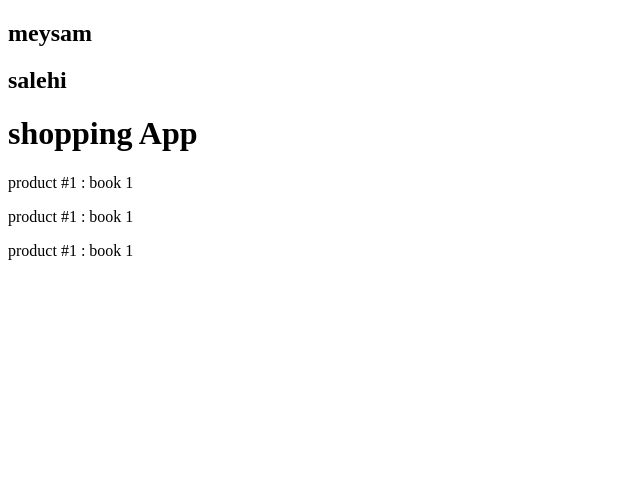
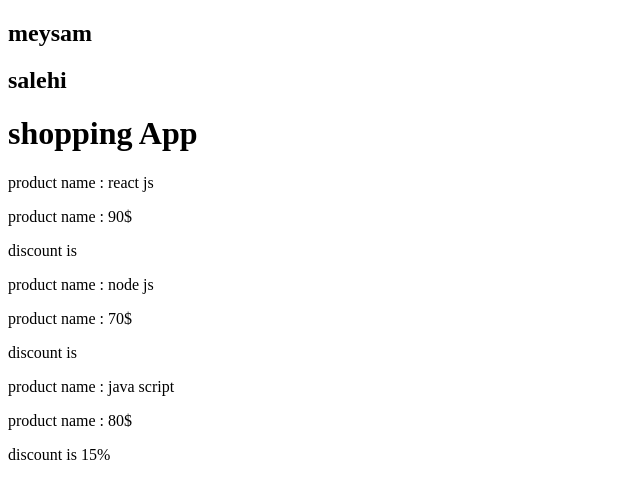
Before and after one commit to meysamsalehi/ReactTraining, a React (Create React App) app: page / in a window 1280 px wide. Shown: the top 498 px of the page, without its empty margins (0-640 px from the left). Built offline with nearby package versions, Linux system fonts and the light colour scheme.

Commit message:
Session7 => Attribute & Nested Props

```diff
--- a/src/App.js
+++ b/src/App.js
@@ -4,9 +4,12 @@ const App = () => {
   return (
     <div className="container" id="title">
       <h1>shopping App</h1>
-      <Product />
-      <Product />
-      <Product />
+      <Product name="react js" price="90$" />
+      <Product name="node js" price="70$" />
+      <Product name="java script" price="80$">
+        {" "}
+        15%{" "}
+      </Product>
     </div>
   );
 };
--- a/src/Component/Product/Product.js
+++ b/src/Component/Product/Product.js
@@ -1,5 +1,11 @@
-const Product = () => {
-  return <p>product #1 : book 1</p>;
+const Product = (props) => {
+  return (
+    <div>
+      <p>product name : {props.name}</p>
+      <p>product name : {props.price}</p>
+      <p> discount is {props.children}</p>
+    </div>
+  );
 };
 
 export default Product;
```
